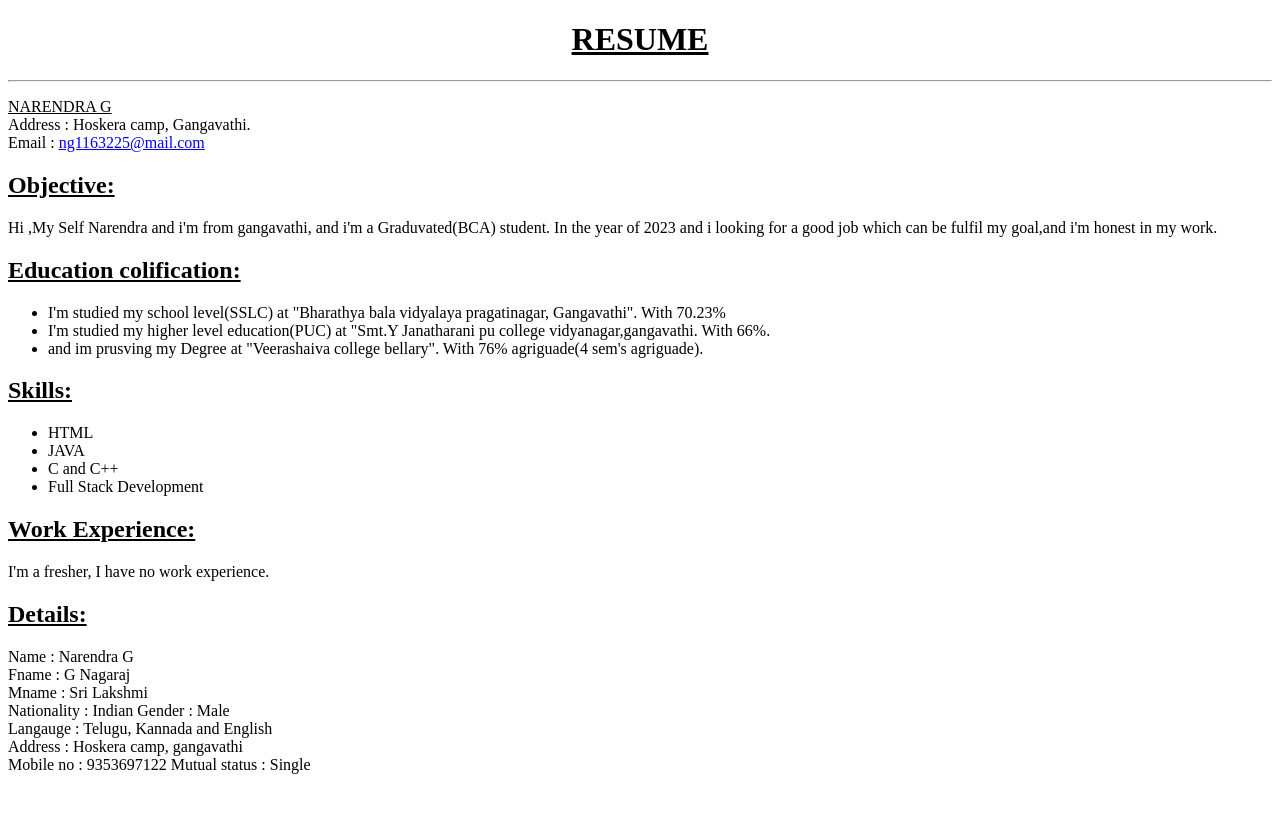
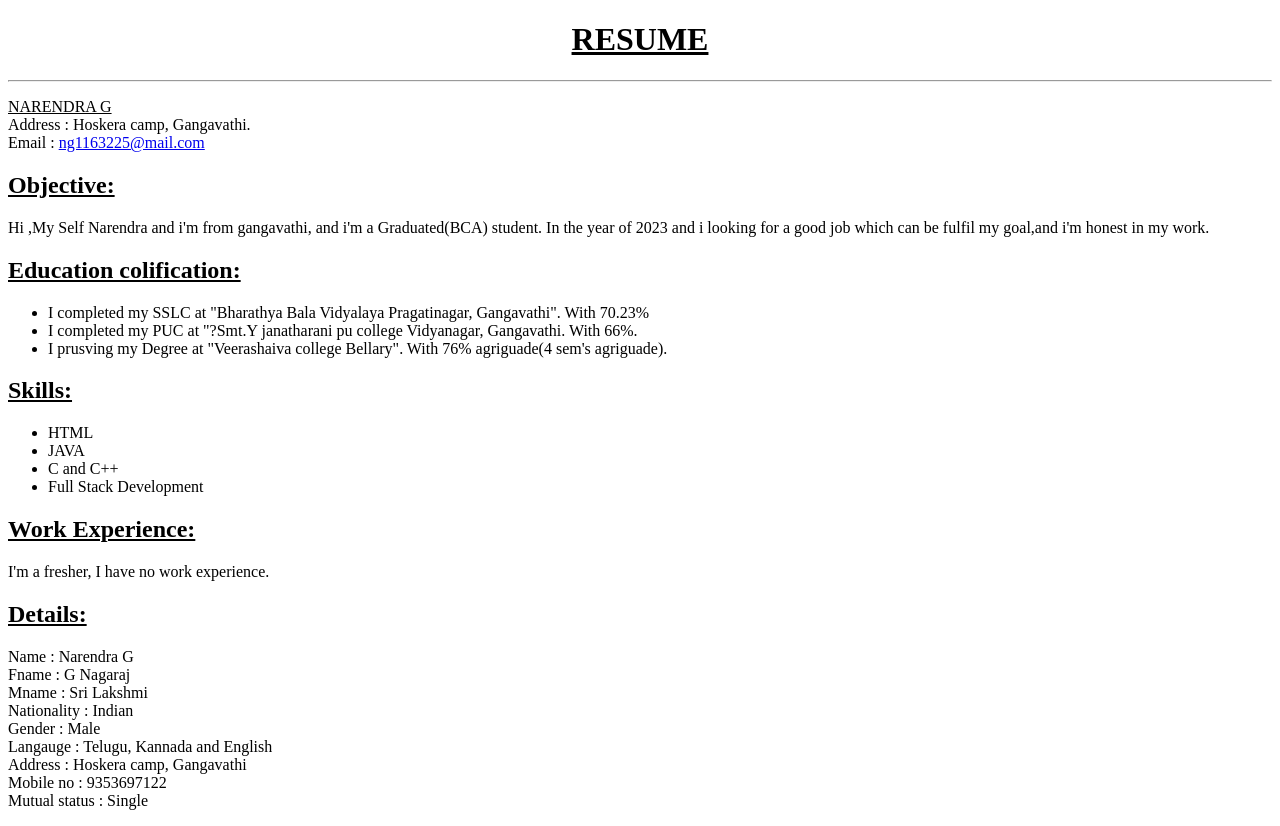
Before and after one commit to Narendrarc20/html-portfolios, a plain HTML site: page index.html in a window 1280 px wide. Before the commit the page ends 800 px from the top, so only its background shows below. Drawn offline with Linux system fonts and the light colour scheme.

Commit message:
Add files via upload

```diff
--- a/index.html
+++ b/index.html
@@ -13,12 +13,12 @@
         Email : <a href="gmail.com">ng1163225@mail.com</a>
     </P>
     <h2><u>Objective:</u></h2>
-    <p>Hi ,My Self Narendra and i'm from gangavathi, and i'm a Graduvated(BCA) student. In the year of 2023 and i looking for a good job which can be fulfil my goal,and i'm honest in my work. </p>
+    <p>Hi ,My Self Narendra and i'm from gangavathi, and i'm a Graduated(BCA) student. In the year of 2023 and i looking for a good job which can be fulfil my goal,and i'm honest in my work. </p>
     <h2><u>Education colification:</u></h2>
     <ul>
-        <li>I'm studied my school level(SSLC) at "Bharathya bala vidyalaya pragatinagar, Gangavathi". With 70.23%</li>
-        <li>I'm studied my higher level education(PUC) at "Smt.Y Janatharani pu college vidyanagar,gangavathi. With 66%. </li>
-        <li>and im prusving my Degree at "Veerashaiva college bellary". With 76% agriguade(4 sem's agriguade).</li>
+        <li>I completed my SSLC at "Bharathya Bala Vidyalaya Pragatinagar, Gangavathi". With 70.23%</li>
+        <li>I completed my PUC at "?Smt.Y janatharani pu college Vidyanagar, Gangavathi. With 66%. </li>
+        <li>I prusving my Degree at "Veerashaiva college Bellary". With 76% agriguade(4 sem's agriguade).</li>
     </ul>
     <h2><u>Skills:</u></h2>
     <ul>
@@ -34,12 +34,12 @@
             Name           :      Narendra G<br />
             Fname          :      G Nagaraj<br />
             Mname          :      Sri Lakshmi<br/>
-            Nationality    :      Indian
+            Nationality    :      Indian<br />
             Gender         :      Male<br />
             Langauge       :      Telugu, Kannada and English<br />
-            Address        :      Hoskera camp, gangavathi<br />
-            Mobile no      :      9353697122
-            Mutual status  :      Single
+            Address        :      Hoskera camp, Gangavathi<br />
+            Mobile no      :      9353697122<br />
+            Mutual status  :      Single<br />
         </p>
 </body>
 </html>
```
